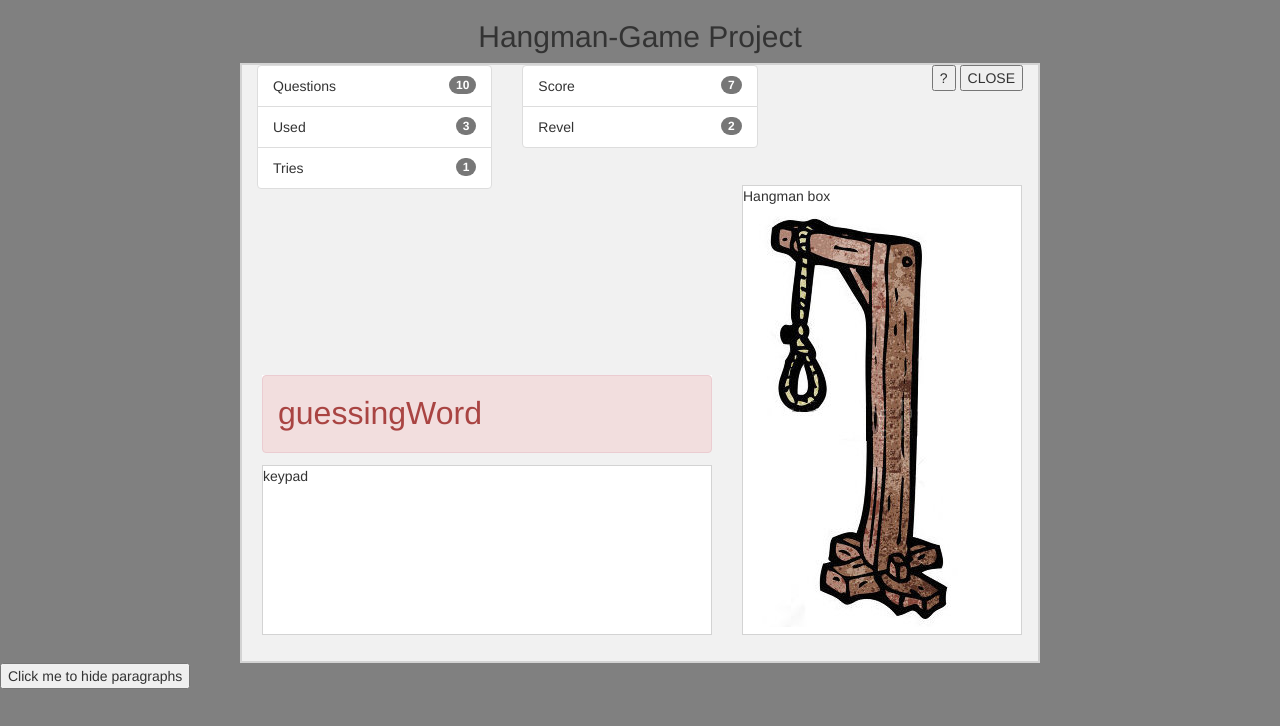
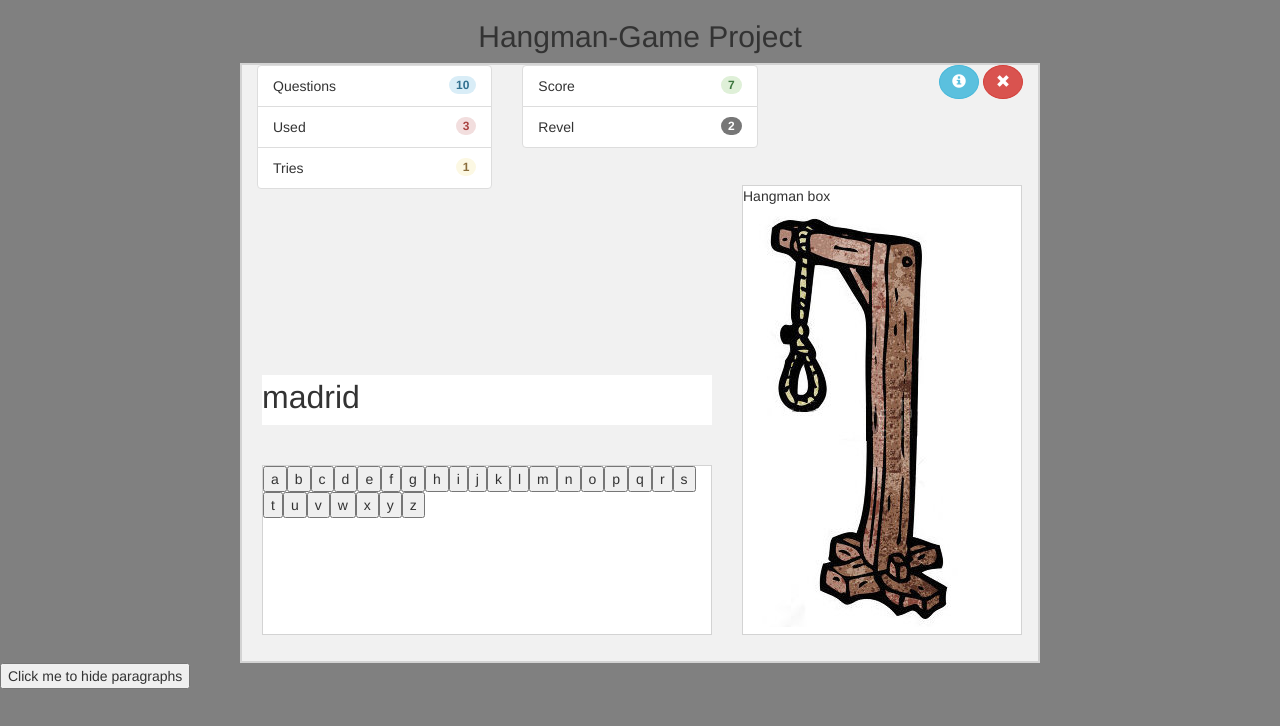
Before and after one commit to Calliari/demo-hangman-1, a website: page index.html in a window 1280 px wide. Drawn offline with nearby package versions, Linux system fonts and the light colour scheme.

Commit message:
add the new version of game project

```diff
--- a/index.html
+++ b/index.html
@@ -6,7 +6,9 @@
   <!-- <meta name="viewport" content="width=device-width, initial-scale=1, maximum-scale=1, user-scalable=no"> -->
 
   <meta http-equiv="X-UA-Compatible" content="ie=edge">
-  <title>SG Project 1</title>
+  <!-- favicon images in teh tab -->
+  <link rel="icon" href="img/favi-hangman.jpeg" type="image/gif" sizes="16x16">
+
   <!-- Connect the JS bower folder with the HTML -->
   <script src="bower_components/jquery/dist/jquery.min.js" charset="utf-8"></script>
   <!-- link the CSS bootstrap folder with the HTML -->
@@ -18,6 +20,7 @@
   <!-- <link rel="stylesheet" href="main.css"> -->
   <link rel="stylesheet" href="main.css">
 
+<title>SG Project 1</title>
 </head>
 <body>
 
@@ -30,15 +33,15 @@
     <div class="col-md-4">
       <ul class="list-group">
         <li class="list-group-item">
-          <span class="badge">10</span>
+          <span class="badge alert-info">10</span>
           Questions
         </li>
         <li class="list-group-item">
-          <span class="badge">3</span>
+          <span class="badge alert-danger">3</span>
           Used
         </li>
         <li class="list-group-item">
-          <span class="badge">1</span>
+          <span class="badge alert-warning">1</span>
           Tries
         </li>
     </ul>
@@ -46,8 +49,8 @@
 
     <div class="col-md-4">
       <ul class="list-group">
-        <li class="list-group-item">
-          <span class="badge">7</span>
+        <li class="list-group-item ">
+          <span class="badge alert-success">7</span>
           Score
         </li>
         <li class="list-group-item">
@@ -58,29 +61,57 @@
     </div><!--/. END col-md-4 top middle -->
 
     <div class="text-right col-md-4">
-      <button type="button" name="button">?</button>
-      <button type="button" name="button">CLOSE</button>
+      <!-- Button trigger modal -->
+      <button type="button" name="button" class="btn btn-info btn-circle" data-toggle="modal" data-target="#myModal">
+        <span class="glyphicon glyphicon-info-sign" aria-hidden="true"></span>
+      </button>
+      <!-- Modal -->
+      <div class="modal fade" id="myModal" tabindex="-1" role="dialog" aria-labelledby="myModalLabel">
+        <div class="modal-dialog" role="document">
+          <div class="modal-content">
+            <div class="modal-header">
+              <button type="button" class="close" data-dismiss="modal" aria-label="Close"></button>
+              <h4 class="modal-title text-center" id="myModalLabel">Hangman game instructions</h4>
+            </div>
+            <div class="modal-body text-left">
+              ...
+            </div>
+            <div class="modal-footer">
+              <button type="button" class="btn btn-default" data-dismiss="modal">Close</button>
+            </div>
+          </div>
+        </div>
+      </div>
+      <!--./END Modal -->
+      <button type="button" name="button" class="btn btn-danger btn-circle">
+        <span class="glyphicon glyphicon-remove" aria-hidden="true"></span>
+      </button>
     </div><!--/. END col-md-4 top right -->
 
     <div class="hangmanBox">
       <p>Hangman box</p>
       <img src="img/hangman-0.jpg" alt="">
-    </div>
+    </div><!--/. END hangmanBox right -->
+
 
     <div class="guessingWord">
-      <div class="alert alert-danger" role="alert">guessingWord</div>
+      <div id="hold" class="" role="alert">
+      </div>
+      <p id="cityWordField" class="textbox">
+      </p>
+    </div><!--/. END guessingWord box-->
 
-    </div>
-
-    <div class="keypad">
-      <p>keypad</p>
-
-    </div>
+    <!-- keyborad pad box -->
+    <div class="keypadBox">
+      <div class="btn-group">
+      </div>
+    </div><!--/. END keyborad pad box-->
 
 
   </div>
 
 <button>Click me to hide paragraphs</button>
 
+
 </body>
 </html>
--- a/main.css
+++ b/main.css
@@ -31,7 +31,7 @@ body {
   font-size: 32px;
 }
 
-.keypad {
+.keypadBox {
   width: 450px;
   height: 170px;
   margin: 400px 20px;
@@ -40,3 +40,13 @@ body {
   border: solid 1px #d3d3d3;
 
 }
+
+.btn-circle {
+  border-radius: 100%;
+}
+
+.btn-group{
+
+
+
+}
--- a/main.js
+++ b/main.js
@@ -3,9 +3,87 @@
 
 $(document).ready(function(){
 
-  $('button').click(function(){
-    $('h2').hide();
+  var geusses = [ ];      // Stored geusses
+  var words ;              // Selected word
+
+
+
+  // Modal for the info button
+  $('#myModal').on('shown.bs.modal', function () {
+    $('#myInput').focus();
+  });
+  // ./END Modal for the info button
+
+
+  // keypad letters in for the guessingWord
+  var alphabet = ['a', 'b', 'c', 'd', 'e', 'f', 'g', 'h',
+    'i', 'j', 'k', 'l', 'm', 'n', 'o', 'p', 'q', 'r', 's',
+    't', 'u', 'v', 'w', 'x', 'y', 'z'];
+
+    // keypad in for the guessingWord
+  for (var i = 0; i < alphabet.length; i++) {
+    var letterButton = $('<button></button>');//
+    letterButton.prop('value', alphabet[i]); //add a value to a tag
+    letterButton.append(alphabet[i]); // add an button
+
+    $('.btn-group').append(letterButton);
+
+  }
+  // put button in the inside div id="#hold"
+  $( 'button' ).click(function() {
+    $('#hold').append($(this).val());
+
+  });
+  // ./ END keypad in for the guessingWord
+
+
+  words = ['madrid', 'italy', 'brazil'];
+
+  var getRandomWord = function () {
+    var word = words[Math.floor(Math.random() * words.length)];
+    console.log(word);
+    return word;
+
+  };
+
+  $(function() { // after page load
+    $('.textbox').append(getRandomWord());
   });
 
 
+
+
+
+
+
+
+
+  // Create geusses ul
+  //  result = function () {
+  //    var wordHolder = document.getElementById('hold');
+  //    var correct = document.createElement('ul');
+   //
+  //    for (var i = 0; i < word.length; i++) {
+  //      correct.setAttribute('id', 'my-word');
+  //      var guess = document.createElement('li');
+  //      guess.setAttribute('class', 'guess');
+  //      if (word[i] === '-') {
+  //        guess.innerHTML = '-';
+  //      } else {
+  //        guess.innerHTML = '-';
+  //      }
+   //
+  //      geusses.push(guess);
+  //      wordHolder.appendChild(correct);
+  //      correct.appendChild(guess);
+  //    }
+  //  };
+
+
+
+
+// $('button').click(function(){
+//   $('h2').hide();
+// });
+
 });
```
Also changed, not shown: img/favi-hangman.jpeg (added).
